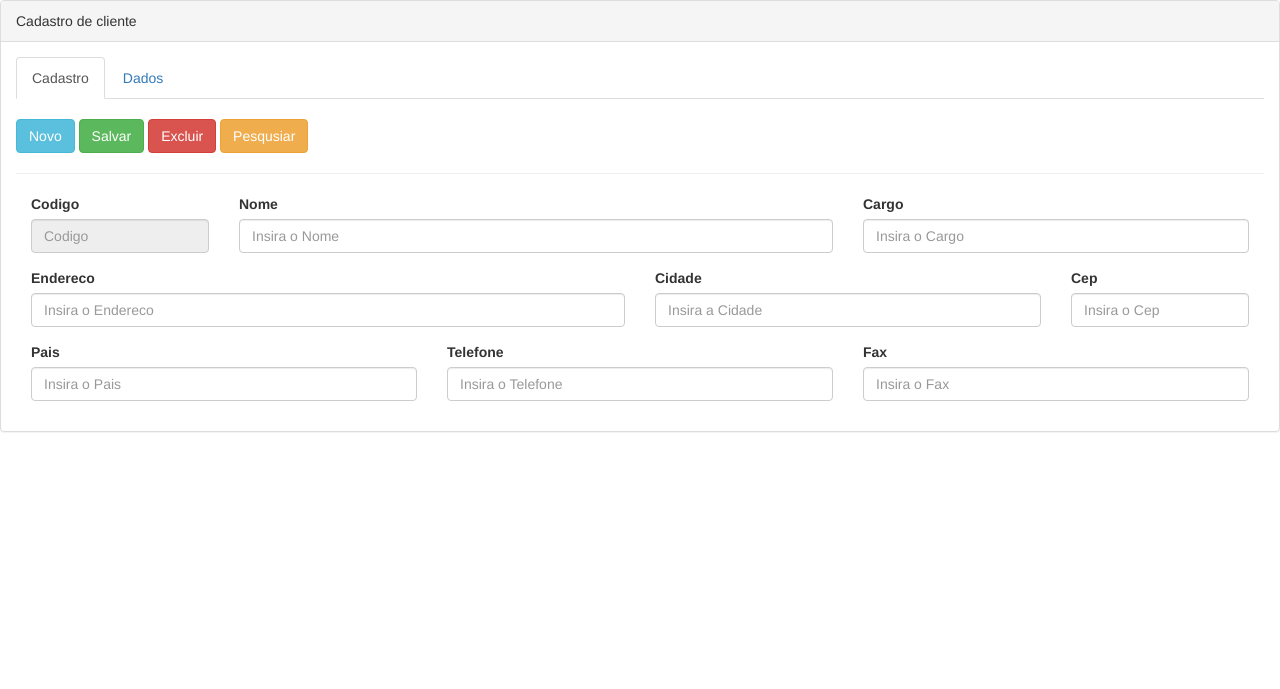
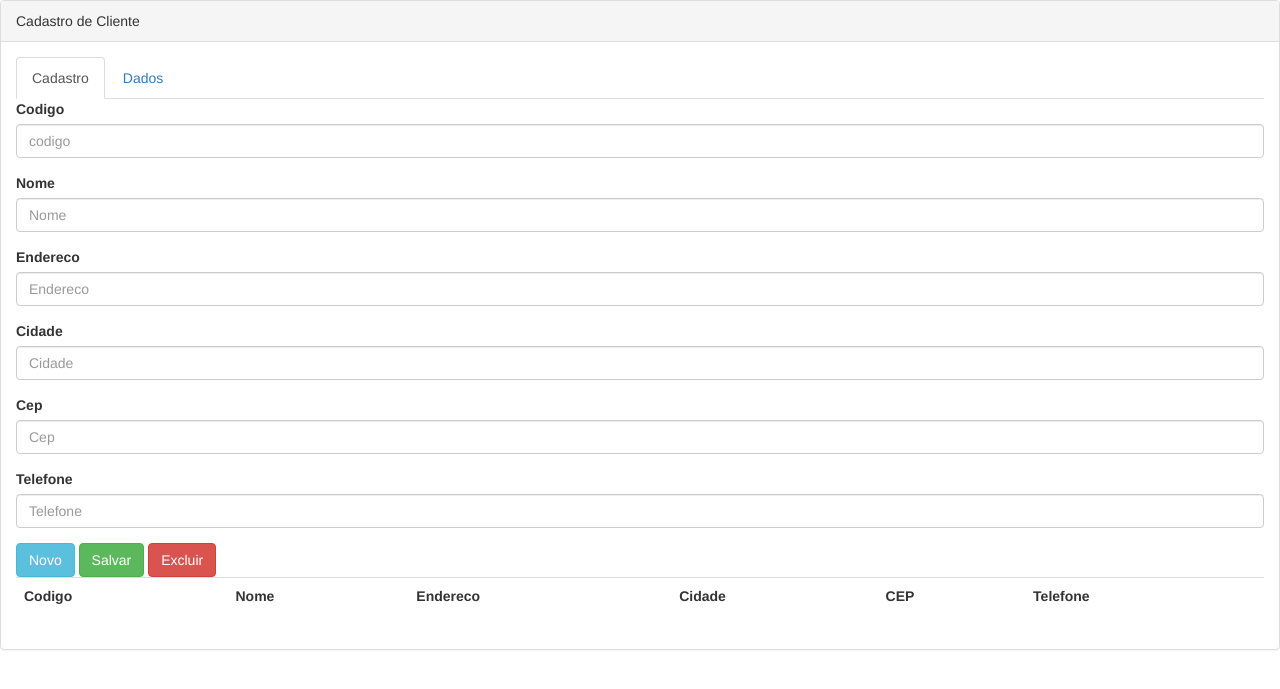
Before and after one commit to larissafelix/LalaCalcados, a web app: page /cliente.html in a window 1280 px wide. Shown: the top 689 px of the page. Run offline with its HTML, style and script files only (its server is not run), Linux system fonts and the light colour scheme; data that the repository does not hold is empty; some libraries are stand-ins or nearby versions.

Commit message:
Alteração

```diff
--- a/WebContent/cliente.html
+++ b/WebContent/cliente.html
@@ -3,16 +3,16 @@
 <head>
 	<meta-charset="utf-8">
 	<title>Cliente</title>
-	<link rel="stylesheet" type="text/css" href="css/bootstrap.min.css">
-	<script src="js/angular.min.js"></script>
-	<script src="js/jquery.min.js"></script>
-	<script src="js/bootstrap.min.js"></script>
+
+	<script src="https://ajax.googleapis.com/ajax/libs/jquery/1.11.3/jquery.min.js"></script>
+		<link rel="stylesheet" href="https://maxcdn.bootstrapcdn.com/bootstrap/3.3.6/css/bootstrap.min.css" integrity="sha384-1q8mTJOASx8j1Au+a5WDVnPi2lkFfwwEAa8hDDdjZlpLegxhjVME1fgjWPGmkzs7" crossorigin="anonymous"> </link>
+	 <script src="https://ajax.googleapis.com/ajax/libs/angularjs/1.5.3/angular.min.js"></script>
 	<script src="control/clienteControl.js"></script>
 </head>
 <body ng-controller="clienteControl">
 	<div ng-include="'menu.html'"></div>
 	<div class="panel panel-default">
-		<div class="panel-heading">Cadastro de cliente</div>
+		<div class="panel-heading">Cadastro de Cliente</div>
 		<div class="panel-body">
 			<div>
 			  <!-- Nav tabs -->
@@ -27,76 +27,56 @@
 			  <!-- Tab panes -->
 			  <div class="tab-content">
 			    <div role="tabpanel" class="tab-pane active" id="cadastro">
-					<br>
+			    	<form>
+					  <div class="form-group">
+					    <label for="exampleInputCodigo">Codigo</label>
+					    <input type="text" class="form-control" ng-model="cliente.codigo" placeholder="codigo">
+					  </div>
+
+					  <div class="form-group">
+					    <label for="exampleInputNome">Nome</label>
+					    <input type="text" class="form-control" ng-model="cliente.nome" placeholder="Nome">
+					  </div>
+
+					 <div class="form-group">
+					    <label for="exampleInputEndereco">Endereco</label>
+					    <input type="text" class="form-control" ng-model="cliente.endereco" placeholder="Endereco">
+					  </div>
+
+					  <div class="form-group">
+					    <label for="exampleInputCidade">Cidade</label>
+					    <input type="text" class="form-control" ng-model="cliente.cidade" placeholder="Cidade">
+					  </div>
+
+					  <div class="form-group">
+					    <label for="exampleInputCep">Cep</label>
+					    <input type="text" class="form-control" ng-model="cliente.cep" placeholder="Cep">
+					  </div>
+
+					 <div class="form-group">
+					    <label for="exampleInputTelefone">Telefone</label>
+					    <input type="text" class="form-control" ng-model="cliente.telefone" placeholder="Telefone">
+					  </div>
 					<button type="button" class="btn btn-info" ng-click="novo()">Novo</button>
 					<button type="button" class="btn btn-success" ng-click="salvar()">Salvar</button>
 					<button type="button" class="btn btn-danger" ng-click="excluir()">Excluir</button>
-					<button type="button" class="btn btn-warning" ng-click="pesquisar()">Pesqusiar</button>
-					<hr/>
-			    	<form>
-					  <div class="form-group col-md-2">
-					    <label for="exampleInputCodigo">Codigo</label>
-					    <input type="number" disabled="true" class="form-control" ng-model="cliente.codigo" placeholder="Codigo">
-					  </div>
-
-					  <div class="form-group col-md-6">
-					    <label for="exampleInputNome">Nome</label>
-					    <input type="text" class="form-control" ng-model="cliente.nome" placeholder="Insira o Nome">
-					  </div>
-
-					  <div class="form-group col-md-4">
-					    <label for="exampleInputCargo">Cargo</label>
-					    <input type="text" class="form-control" ng-model="cliente.cargo" placeholder="Insira o Cargo">
-					  </div>
-
-					  <div class="form-group col-md-6">
-					    <label for="exampleInputEndereco">Endereco</label>
-					    <input type="text" class="form-control" ng-model="cliente.endereco" placeholder="Insira o Endereco">
-					  </div>
-
-					  <div class="form-group col-md-4">
-					    <label for="exampleInputCidade">Cidade</label>
-					    <input type="text" class="form-control" ng-model="cliente.cidade" placeholder="Insira a Cidade">
-					  </div>
-
-					  <div class="form-group col-md-2">
-					    <label for="exampleInputCep">Cep</label>
-					    <input type="text" class="form-control" ng-model="cliente.cep" placeholder="Insira o Cep">
-					  </div>
-
-					  <div class="form-group col-md-4">
-					    <label for="exampleInputPais">Pais</label>
-					    <input type="text" class="form-control" ng-model="cliente.pais" placeholder="Insira o Pais">
-					  </div>
-
-					  <div class="form-group col-md-4">
-					    <label for="exampleInputTelefone">Telefone</label>
-					    <input type="text" class="form-control" ng-model="cliente.telefone" placeholder="Insira o Telefone">
-					  </div>
-
-					  <div class="form-group col-md-4">
-					    <label for="exampleInputFax">Fax</label>
-					    <input type="text" class="form-control" ng-model="cliente.fax" placeholder="Insira o Fax">
-					  </div>
-					</form>
+				  </form>
+				</div>
 			    </div>
 			    <div role="tabpanel" class="tab-pane" id="dados">
-				<br>
-				<input type="text" class="form-control" ng-model="criterio"
-				placeholder="O que voce esta procurando?" /><br>
-			    	<table class="table table-hover">
-			    		<th>Codigo</th><th>Nome</th><th>Cargo</th><th>Endereco</th><th>Cidade</th><th>CEP</th><th>Pais</th><th>Telefone</th><th>Fax</th>
+				   <table class="table table-hover">
+			    		<th>Codigo</th>
+			    		<th>Nome</th><th>Endereco</th><th>Cidade</th><th>CEP</th><th>Telefone</th>
 
-			    		<tr ng-repeat="clienteTabela in clientes | filter:criterio" ng-click="seleciona(clienteTabela);">
-			    			<td>{{clienteTabela.codigo}}</td><td>{{clienteTabela.nome}}</td><td>{{clienteTabela.cargo}}</td><td>{{clienteTabela.endereco}}</td>
-			    			<td>{{clienteTabela.cidade}}</td><td>{{clienteTabela.cep}}</td><td>{{clienteTabela.pais}}</td><td>{{clienteTabela.telefone}}</td>
-			    			<td>{{clienteTabela.fax}}</td>
+			    		<tr ng-repeat="clienteTabela in clientes | filter:criterio" ng-click="seleciona(clienteTabela)" >
+			    			<td>{{clienteTabela.codigo}}</td><td>{{clienteTabela.nome}}</td><td>{{clienteTabela.endereco}}</td>
+			    			<td>{{clienteTabela.cidade}}</td><td>{{clienteTabela.cep}}</td><td>{{clienteTabela.telefone}}</td>
+
 			    		</tr>
 					</table>
 			    </div>
 			  </div>
 			</div>
 		</div>
-	</div>
 </body>
 </html>
```
